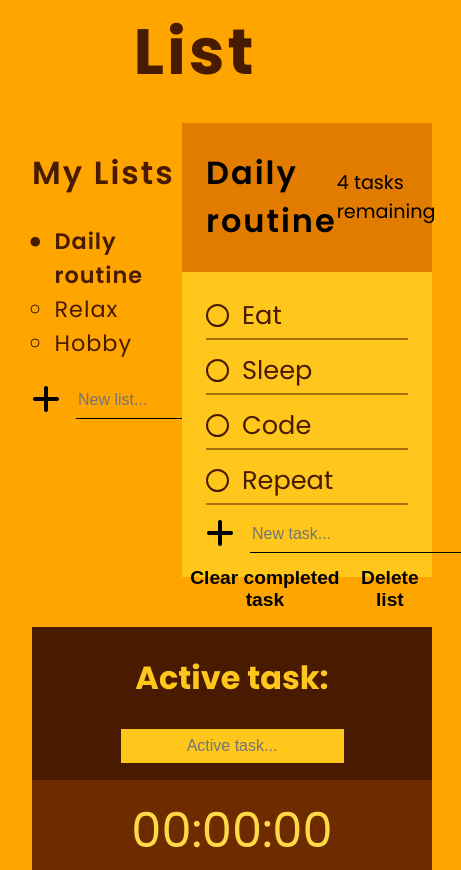
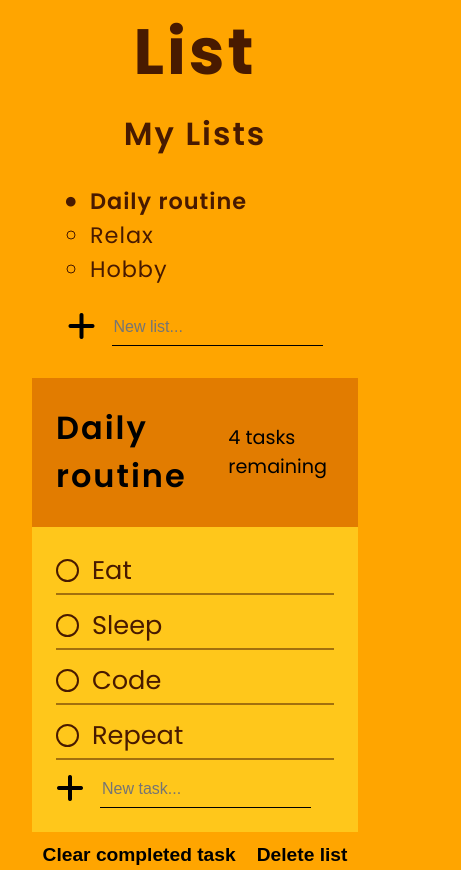
Before and after one commit to VitalikCholan/to-do-list-with-timer, a plain HTML site: page index.html in a window 390 px wide. Shown: the part 479-1349 px from the top of the page, 461 px wide, since content can reach past the window. Drawn offline with Linux system fonts and the light colour scheme.

Commit message:
Added responsive design

```diff
--- a/css/style.css
+++ b/css/style.css
@@ -25,7 +25,7 @@ body {
     grid-template-areas:
     ". lists tasks ."
     ". timer timer .";
-    margin: 0 2em 3em;
+    margin: 0 2em 2em;
     row-gap: 50px;
 }
 
@@ -127,6 +127,7 @@ form {
 .task-count {
     align-self: center;
     font-size: 1.2rem;
+    margin-left: 1.5em;
 }
 
 .tasks-body {
@@ -326,3 +327,34 @@ form {
     font-size: 1.8rem;
     cursor: pointer;
 }
+
+@media screen and (max-width: 720px) {
+    .container {
+        display: grid;
+        grid-template-columns: repeat(auto-fit, minmax(10px, 1fr));
+        grid-template-rows: repeat(auto-fit, minmax(10px, 1fr));
+        grid-template-areas:
+        "lists"
+        "tasks"
+        "timer";
+        row-gap: 0px;
+    }
+
+    .title {
+        margin: 0.5em 0.8em 0.3em;
+    }
+
+    .lists {
+        justify-self: center;
+        margin-bottom: 2em;
+    }
+
+    .lists-title {
+        text-align: center;
+        margin-top: 0;
+    }
+
+    .tasks {
+        margin-bottom: 3em;
+    }
+}
```
